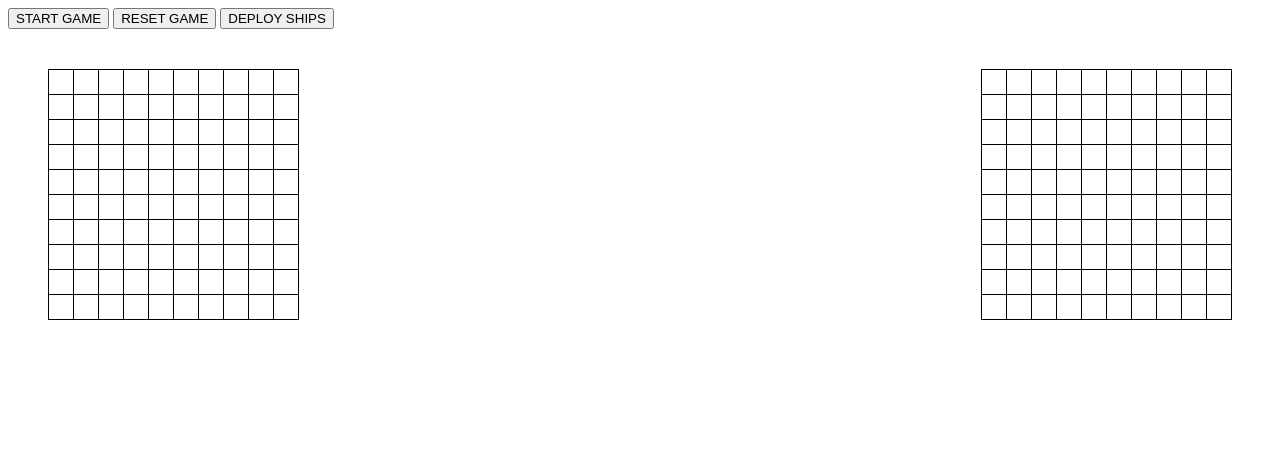
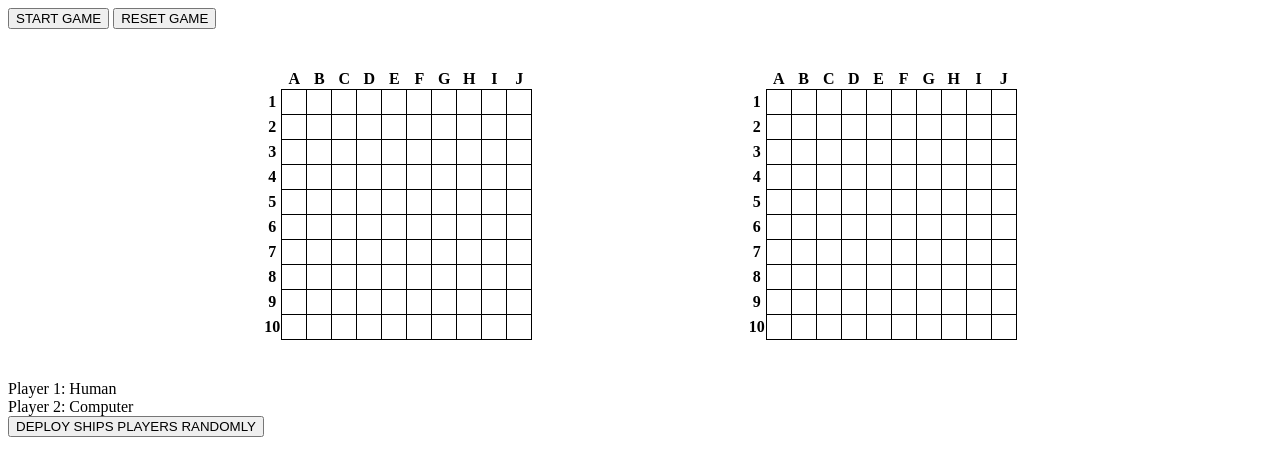
Before and after one commit to olopok/Battleship, a website built with webpack: page src/template.html in a window 1280 px wide. Both pictures are taken after a click on the button "START GAME". Built offline with nearby package versions, Linux system fonts and the light colour scheme.

Commit message:
create funcs for two players to be displyed

```diff
--- a/css/style.css
+++ b/css/style.css
@@ -4,7 +4,7 @@
 
 .main_container {
   display: flex;
-  justify-content: space-between;
+  justify-content: space-evenly;
   margin: 40px;
 }
 
@@ -19,3 +19,7 @@
   text-align: center;
   vertical-align: middle;
 }
+
+.hidden {
+  display: none;
+}
--- a/src/DOMrender.js
+++ b/src/DOMrender.js
@@ -1,4 +1,5 @@
 import Gameboard from "./gameboard.js";
+import Player from "./player.js";
 
 export function renderGrid(containerId) {
   const board = new Gameboard();
@@ -10,8 +11,28 @@ export function renderGrid(containerId) {
   const table = document.createElement("table");
   table.classList.add("gameboard-grid");
 
+  const letters = "ABCDEFGHIJ".split("");
+
+  // Create table header with letters
+  const thead = document.createElement("thead");
+  const headerRow = document.createElement("tr");
+  const emptyTh = document.createElement("th");
+  headerRow.appendChild(emptyTh); // Top-left empty corner
+  for (let col = 0; col < 10; col++) {
+    const th = document.createElement("th");
+    th.textContent = letters[col];
+    headerRow.appendChild(th);
+  }
+  thead.appendChild(headerRow);
+  table.appendChild(thead);
+
+  // Create table body with numbers and cells
+  const tbody = document.createElement("tbody");
   for (let row = 0; row < 10; row++) {
     const tr = document.createElement("tr");
+    const rowHeader = document.createElement("th");
+    rowHeader.textContent = row + 1;
+    tr.appendChild(rowHeader);
     for (let col = 0; col < 10; col++) {
       const td = document.createElement("td");
       td.dataset.row = row;
@@ -19,8 +40,26 @@ export function renderGrid(containerId) {
       td.classList.add("cell");
       tr.appendChild(td);
     }
-    table.appendChild(tr);
+    tbody.appendChild(tr);
   }
+  table.appendChild(tbody);
 
   container.appendChild(table);
 }
+
+export function createPlayers() {
+  const human = new Player("human");
+  const computer = new Player("computer");
+  return { human, computer };
+}
+
+export function displayPlayersInfo(containerId) {
+  const container = document.getElementById(containerId);
+  container.innerHTML = `
+    <div class="players-info">
+      <div>Player 1: Human</div>
+      <div>Player 2: Computer</div>
+    </div>
+  `;
+  document.getElementById('deploy-ship').classList.remove('hidden')
+}
--- a/src/index.js
+++ b/src/index.js
@@ -2,9 +2,14 @@ import "../css/style.css";
 import "./ship.js";
 import "./gameboard.js";
 import "./player.js";
-import { renderGrid } from "./DOMrender.js";
+import { renderGrid, createPlayers, displayPlayersInfo } from "./DOMrender.js";
 
 document.addEventListener("DOMContentLoaded", () => {
-    renderGrid("player1");
-    renderGrid("player2")
+  renderGrid("player1");
+  renderGrid("player2");
+  const startBtn = document.getElementById("start-game-btn");
+  startBtn.addEventListener("click", () => {
+    const players = createPlayers();
+    displayPlayersInfo("players-info-container", players);
+  });
 });
--- a/src/template.html
+++ b/src/template.html
@@ -7,13 +7,14 @@
   </head>
   <body>
     <header>
-      <button type="button">START GAME</button>
+      <button id="start-game-btn" type="button">START GAME</button>
       <button type="button">RESET GAME</button>
-      <button type="button">DEPLOY SHIPS</button>
     </header>
     <section class="main_container">
       <div class="board_container" id="player1"></div>
       <div class="board_container" id="player2"></div>
     </section>
+    <div id="players-info-container"></div>
+    <button id="deploy-ship" class="hidden" type="button">DEPLOY SHIPS PLAYERS RANDOMLY</button>
   </body>
 </html>
```
